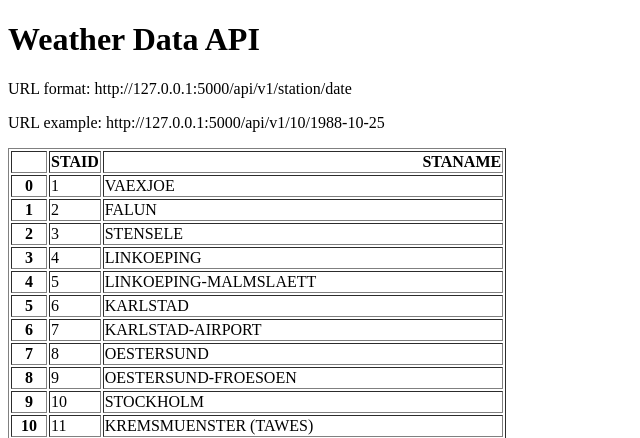
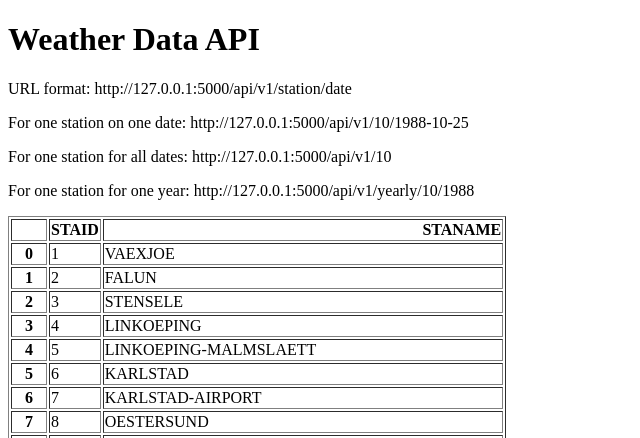
Before and after one commit to Promodh13/Weather-API, a Flask app: page / in a window 1280 px wide. Shown: the top 438 px of the page, without its empty margins (0-640 px from the left). Run offline with Flask 3, Linux system fonts and the light colour scheme.

Commit message:
Add URL endpoint for yearly and all data.

```diff
--- a/main.py
+++ b/main.py
@@ -4,7 +4,7 @@ import pandas as pd
 app = Flask("__name__")
 
 stations = pd.read_csv("data_small/stations.txt", skiprows=17)
-stations = stations[["STAID","STANAME                                 "]]
+stations = stations[["STAID", "STANAME                                 "]]
 
 
 @app.route("/")
@@ -22,5 +22,23 @@ def about(station, date):
             "temperature": temperature}
 
 
+@app.route("/api/v1/<station>/")
+def all_data(station):
+    filename = "data_small/TG_STAID" + str(station).zfill(6) + ".txt"
+    df = pd.read_csv(filename, skiprows=20, parse_dates=["    DATE"])
+    result = df.to_dict(orient="records")
+    return result
+
+
+@app.route("/api/v1/yearly/<station>/<year>")
+def yearly(station,year):
+    filename = "data_small/TG_STAID" + str(station).zfill(6) + ".txt"
+    df = pd.read_csv(filename, skiprows=20)
+    df["    DATE"] = df["    DATE"].astype(str)
+    result = df[df["    DATE"].str.startswith(str(year))].to_dict(orient="records")
+    return result
+
+
+
 if __name__ == "__main__":
     app.run(debug=True)
--- a/templates/home.html
+++ b/templates/home.html
@@ -7,7 +7,9 @@
 <body>
 <h1>Weather Data API</h1>
 <p>URL format: http://127.0.0.1:5000/api/v1/station/date</p>
-<p>URL example: http://127.0.0.1:5000/api/v1/10/1988-10-25</p>
+<p>For one station on one date: http://127.0.0.1:5000/api/v1/10/1988-10-25</p>
+<p>For one station for all dates: http://127.0.0.1:5000/api/v1/10</p>
+<p>For one station for one year: http://127.0.0.1:5000/api/v1/yearly/10/1988</p>
 <p>{{data | safe}}</p>
 </body>
 </html>
```
